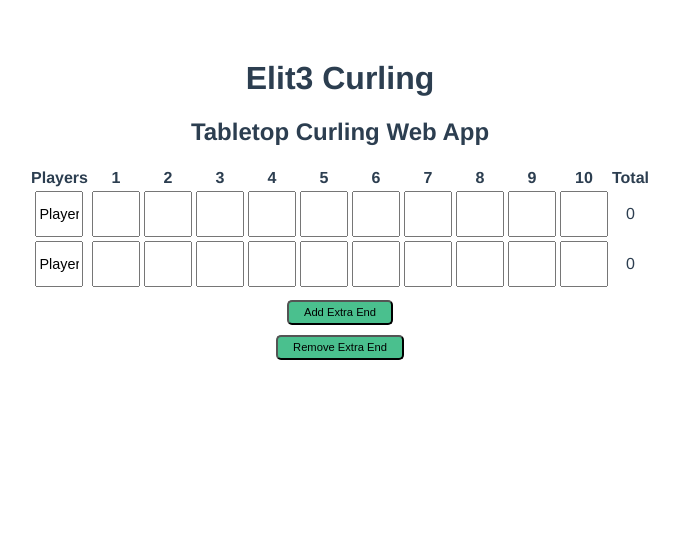
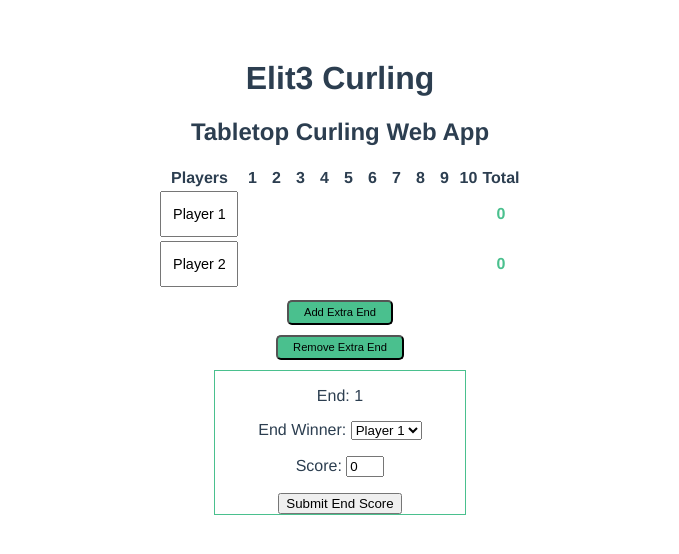
Before and after one commit to briancbarrow/curling-vue, a Vue app: page / in a window 1280 px wide. Shown: the top 554 px of the page, without its empty margins (300-979 px from the left). Built offline with nearby package versions, Linux system fonts and the light colour scheme.

Commit message:
added score control and refactored how total is calculated

```diff
--- a/src/App.vue
+++ b/src/App.vue
@@ -3,7 +3,7 @@
     <!-- <img alt="Vue logo" src="./assets/logo.png"> -->
     <h1 class="title">Elit3 Curling</h1>
     <h2 class="subtitle">Tabletop Curling Web App</h2>
-    <Scorecard/>
+    <scorecard/>
   </div>
 </template>
 
--- /dev/null
+++ b/src/components/ScoreControl.vue
@@ -0,0 +1,55 @@
+<template>
+  <div class="control">
+    <p>End: {{ this.endTracker }}</p>
+    <p>
+      End Winner:
+      <select v-model="selected">
+        <option
+          v-for="player in players"
+          :key="players.indexOf(player)"
+          :value="players.indexOf(player)"
+        >{{player}}</option>
+      </select>
+    </p>
+    <div class="score-container">
+      <p>
+        Score:
+        <input type="number" v-model.number="score">
+      </p>
+    </div>
+    <button type="submit" v-on:click.prevent="submitScore">Submit End Score</button>
+  </div>
+</template>
+
+<script>
+export default {
+  data() {
+    return {
+      players: ["Player 1", "Player 2"],
+      selected: 0,
+      score: 0
+    };
+  },
+  props: ["endTracker"],
+  methods: {
+    submitScore: function() {
+      this.$emit("submit-score", this.selected, this.score, this.endTracker);
+    }
+  }
+};
+</script>
+
+<style lang="scss" scoped>
+$vueGreen: #4ac08e;
+p {
+  display: block;
+}
+div.control {
+  max-width: 250px;
+  margin: auto;
+  border: 1px solid $vueGreen;
+}
+input[type="number"] {
+  max-width: 30px;
+}
+</style>
--- a/src/components/Scorecard.vue
+++ b/src/components/Scorecard.vue
@@ -4,24 +4,24 @@
       <tbody>
         <tr>
           <th>Players</th>
-          <th v-for="index in ends" :key="index">{{index}}</th>
+          <th v-for="end in ends" :key="end.endId">{{end.endId}}</th>
           <th>Total</th>
         </tr>
-        <tr>
+        <tr id="player1">
           <td class="playerName">
             <input v-model="player1.name">
           </td>
-          <td v-for="index in ends" :key="index">
-            <input class="scoreInput1" type="number" v-on:keyup="totalScore">
+          <td class="score" v-for="end in ends" :key="end.endId">
+            <p v-if="end.endWinner==0" class="scoreInput1">{{ end.score }}</p>
           </td>
           <td>{{ player1.total }}</td>
         </tr>
-        <tr>
+        <tr id="player2">
           <td class="playerName">
             <input v-model="player2.name">
           </td>
-          <td v-for="index in ends" :key="index">
-            <input class="scoreInput2" type="number" v-on:keyup="totalScore">
+          <td class="score" v-for="end in ends" :key="end.endId">
+            <p v-if="end.endWinner==1" class="scoreInput2">{{ end.score }}</p>
           </td>
           <td>{{ player2.total }}</td>
         </tr>
@@ -29,14 +29,19 @@
     </table>
     <button type="button" v-on:click="addEnd">Add Extra End</button>
     <button type="button" v-on:click="removeEnd">Remove Extra End</button>
+    <ScoreControl v-on:submit-score="addScore" :endTracker="endTracker"></ScoreControl>
   </div>
 </template>
 
 <script>
+import ScoreControl from "./ScoreControl.vue";
+
 export default {
   data() {
     return {
-      ends: 10,
+      endTracker: 1,
+      endCount: 10,
+      ends: [],
       player1: {
         total: 0,
         name: "Player 1"
@@ -47,34 +52,66 @@ export default {
       }
     };
   },
+  created: function() {
+    for (let index = 1; index <= this.endCount; index++) {
+      this.ends.push({
+        endId: index,
+        score: 0,
+        endWinner: null
+      });
+    }
+  },
+  components: {
+    ScoreControl
+  },
   methods: {
     addEnd() {
-      this.ends++;
+      this.endCount++;
+      this.ends.push({
+        endId: this.endCount,
+        score: 0,
+        endWinner: null
+      });
     },
     removeEnd() {
-      if (this.ends >= 10) {
-        this.ends--;
+      if (this.endCount >= 10) {
+        this.endCount--;
+        this.ends.pop();
       }
     },
-    totalScore() {
-      const player1Inputs = document.getElementsByClassName("scoreInput1");
-      const player2Inputs = document.getElementsByClassName("scoreInput2");
-      this.player1.total = 0;
-      this.player2.total = 0;
-
-      for (let i = 0; i < player1Inputs.length; i++) {
-        const inputValue = parseInt(player1Inputs[i].value);
-        if (inputValue) {
-          this.player1.total += parseInt(player1Inputs[i].value);
-        }
-      }
-      for (let i = 0; i < player2Inputs.length; i++) {
-        const inputValue = parseInt(player2Inputs[i].value);
-        if (inputValue) {
-          this.player2.total += parseInt(player2Inputs[i].value);
-        }
+    addScore(player, score, scoreEnd) {
+      scoreEnd = scoreEnd - 1;
+      this.ends[scoreEnd].score = score;
+      this.ends[scoreEnd].endWinner = player;
+      this.endTracker++;
+      if (player === 0) {
+        this.player1.total += score;
+      } else {
+        this.player2.total += score;
       }
     }
+    // totalScore() {
+    //   const player1Inputs = document.getElementsByClassName("scoreInput1");
+
+    //   console.log(player1Inputs);
+    //   const player2Inputs = document.getElementsByClassName("scoreInput2");
+    //   this.player1.total = 0;
+    //   this.player2.total = 0;
+
+    //   for (let i = 0; i < player1Inputs.length; i++) {
+    //     console.log(player1Inputs[i]);
+    //     const inputValue = parseInt(player1Inputs[i].value);
+    //     if (inputValue) {
+    //       this.player1.total += parseInt(player1Inputs[i].value);
+    //     }
+    //   }
+    //   for (let i = 0; i < player2Inputs.length; i++) {
+    //     const inputValue = parseInt(player2Inputs[i].value);
+    //     if (inputValue) {
+    //       this.player2.total += parseInt(player2Inputs[i].value);
+    //     }
+    //   }
+    // }
   }
 };
 </script>
@@ -92,7 +129,11 @@ input::-webkit-inner-spin-button {
 input[type="number"] {
   -moz-appearance: textfield; /* Firefox */
 }
-
+.playerName {
+  input {
+    max-width: 70px;
+  }
+}
 input {
   max-width: 40px;
   height: 40px;
@@ -111,4 +152,16 @@ button {
   font-size: 0.7rem;
   background-color: $vueGreen;
 }
+.score {
+  min-width: 20px;
+}
+
+tr {
+  border: 1px solid black;
+}
+
+td:last-child {
+  font-weight: bold;
+  color: $vueGreen;
+}
 </style>
```
